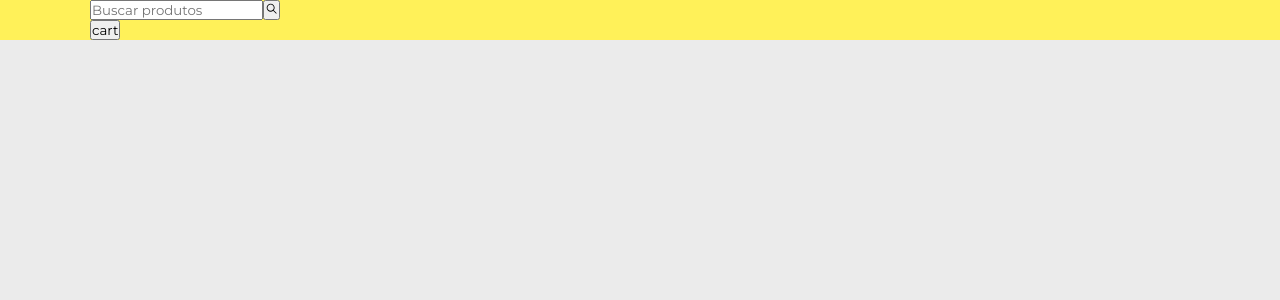
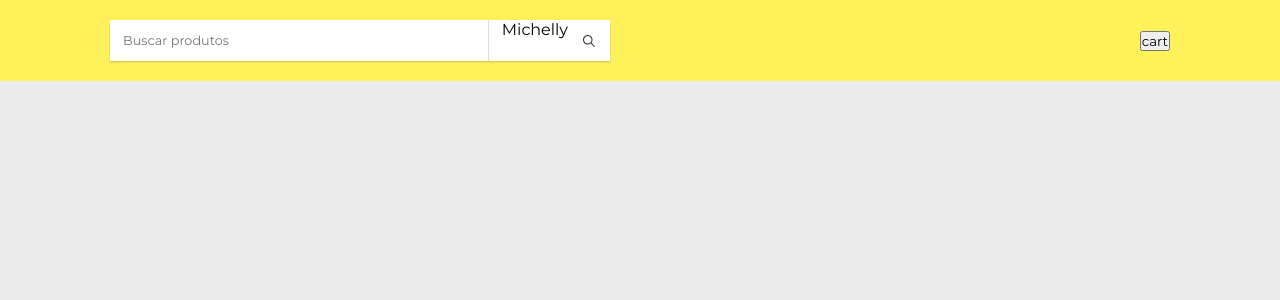
Before and after one commit to michellycruz/carrinho_de_compras, a React (Create React App) app: page / in a window 1280 px wide. Shown: the top 300 px of the page. Built offline with nearby package versions, Linux system fonts and the light colour scheme.

Commit message:
search bar

```diff
--- a/src/components/Header/Header.css
+++ b/src/components/Header/Header.css
@@ -5,5 +5,8 @@
 }
 
 .header > div{
-
+    display: flex;
+    justify-content: space-between;
+    align-items: center;
+    padding: 20px;
 }
--- a/src/components/SearchBar/SearchBar.css
+++ b/src/components/SearchBar/SearchBar.css
@@ -0,0 +1,30 @@
+.search_bar{
+  display: flex;
+  background-color: white;
+  width: 100%;
+  max-width: 500px;
+  justify-content: space-between;
+  box-shadow: 0px 1px 2px rgba(0, 0, 0, 0.197);
+  gap: 13px;
+  padding-right: 13px;
+}
+
+.search__input{
+  padding: 13px;
+  flex-grow: 1;
+  border: none;
+  outline: none;
+  font-size: 0.8rem;
+  font-weight: 500px;
+  border-right: 1px solid #ddd;
+}
+
+.search__button{
+  background: none;
+  border: none;
+  font-size: 1rem;
+  display: flex;
+  align-items: center;
+  justify-content: center;
+  color: #333;
+}
--- a/src/components/SearchBar/SearchBar.jsx
+++ b/src/components/SearchBar/SearchBar.jsx
@@ -1,10 +1,15 @@
-import React from 'react';
+import React, {useState} from 'react';
 import { IoIosSearch } from 'react-icons/io';
+import './SearchBar.css';
 
 function SearchBar() {
+
+  const [searchValue, setSearchValue] = useState('Michelly');
+
   return (
-    <form>
+    <form className= "search_bar">
       <input type="search" placeholder="Buscar produtos" className="search__input" required/>
+      { searchValue }
       <button type="submit"className="search__button">
         < IoIosSearch />
       </button>
```
